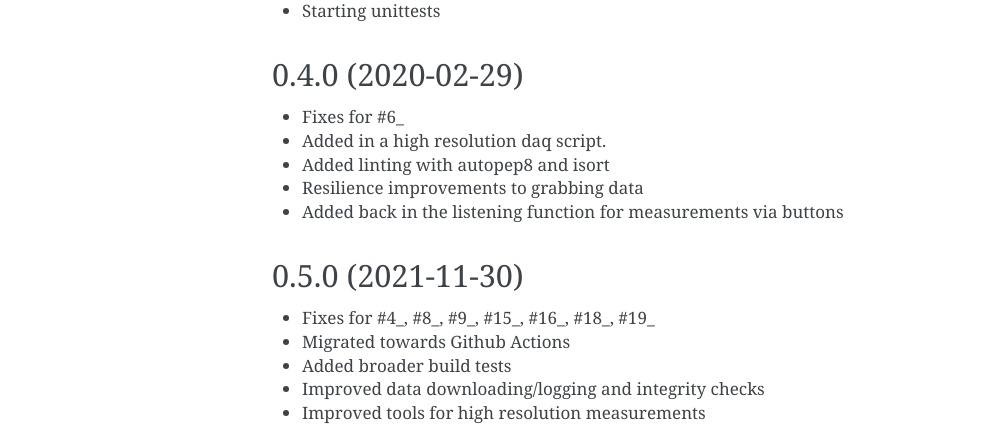
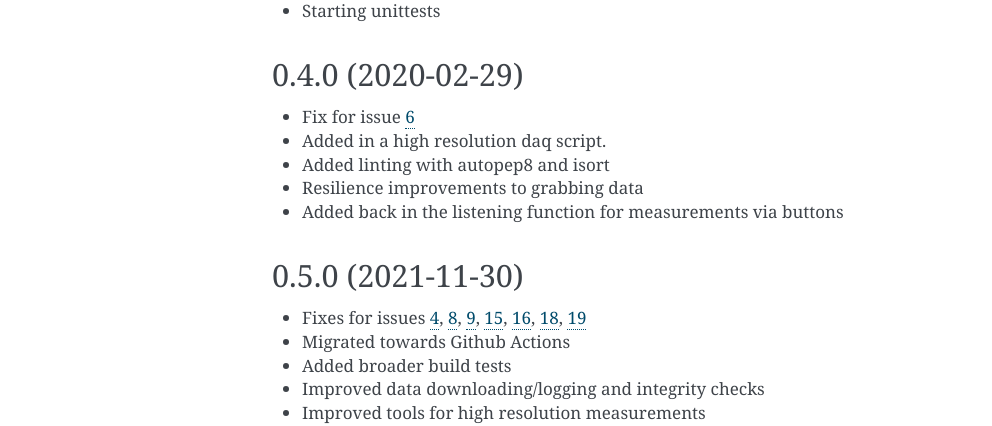
Before and after one commit to AdventureData/radicl, a Sphinx documentation site: the page built from docs/history.rst, in a window 1280 px wide. Shown: the part 830-1256 px from the top of the page, without its empty margins (148-1140 px from the left). Built offline with Sphinx 7.4.7, drawn with Linux system fonts in a browser that asks for light colours; pages that are not in the unit, such as notebooks, are missing from menus.

Commit message:
Fixed broken links in history which blocked the release

```diff
--- a/docs/history.rst
+++ b/docs/history.rst
@@ -40,7 +40,7 @@ Overhaul (2017-10-17)
 
 0.4.0 (2020-02-29)
 ------------------
-* Fixes for #6_
+* Fix for issue 6_
 * Added in a high resolution daq script.
 * Added linting with autopep8 and isort
 * Resilience improvements to grabbing data
@@ -50,7 +50,7 @@ Overhaul (2017-10-17)
 
 0.5.0 (2021-11-30)
 ------------------
-* Fixes for #4_, #8_, #9_, #15_, #16_, #18_, #19_
+* Fixes for issues 4_, 8_, 9_, 15_, 16_, 18_, 19_
 * Migrated towards Github Actions
 * Added broader build tests
 * Improved data downloading/logging and integrity checks
@@ -59,7 +59,7 @@ Overhaul (2017-10-17)
 
 .. _4: https://github.com/AdventureData/radicl/issues/4
 .. _8: https://github.com/AdventureData/radicl/issues/8
-.. _:9 https://github.com/AdventureData/radicl/issues/9
+.. _9: https://github.com/AdventureData/radicl/issues/9
 .. _15: https://github.com/AdventureData/radicl/issues/15
 .. _16: https://github.com/AdventureData/radicl/issues/16
 .. _18: https://github.com/AdventureData/radicl/issues/18
```
